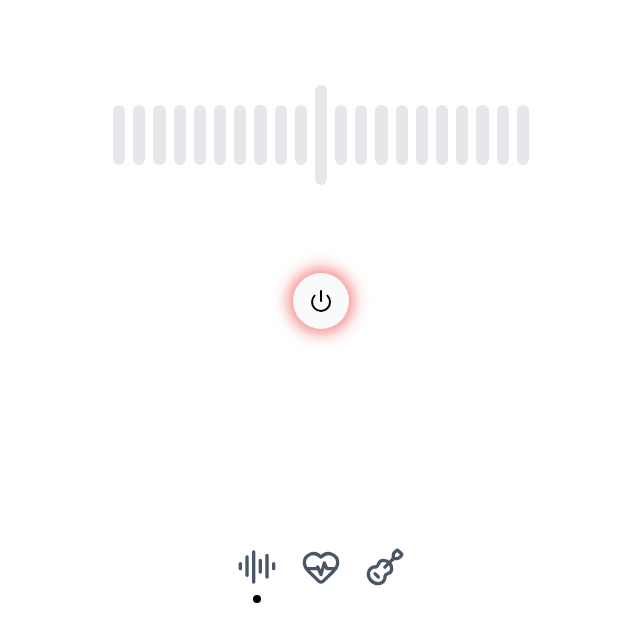
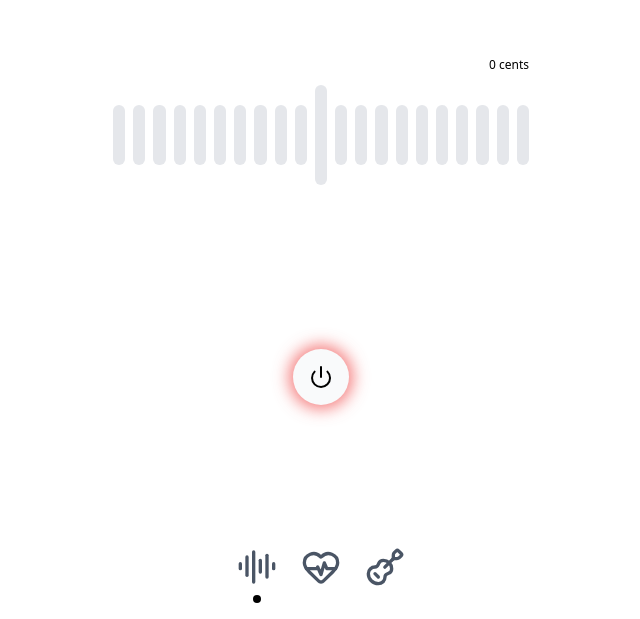
Before and after one commit to DaraghColl/guitar-practice, a React (Vite) app: page / in a window 1280 px wide. Shown: the part 181-800 px from the top of the page, without its empty margins (319-959 px from the left). Built offline with nearby package versions, Linux system fonts and the light colour scheme.

Commit message:
feat: add play pause component

```diff
--- a/src/pages/tuner/tuner.tsx
+++ b/src/pages/tuner/tuner.tsx
@@ -1,5 +1,5 @@
+import { PlayPause } from '../../components/play-pause/play-pause';
 import { useTuner } from './hooks/use-tuner';
-import { Power } from 'lucide-react';
 
 const Tuner = () => {
   const { currentNote, startTuner, stopTuner, isTunerActive } = useTuner({
@@ -8,9 +8,10 @@ const Tuner = () => {
 
   return (
     <div className="flex h-full flex-col justify-center">
-      <div className="mb-10">
+      <div className="mb-10 flex h-1/2 flex-col justify-center">
+        <div>
           <div className="mt-2 flex h-10 items-center justify-end text-xs">
-          <div>{currentNote && `${currentNote.cents} cents`}</div>
+            <div>{currentNote ? `${currentNote.cents} cents` : '0 cents'}</div>
           </div>
           <div className="flex items-center gap-2">
             {Array.from({ length: 21 }).map((_, i) => {
@@ -23,21 +24,24 @@ const Tuner = () => {
                 isInTune =
                   Math.abs(currentNote.cents) < 2.5 && isCenter && highlight;
               }
-            let background = 'bg-gray-200'; // default gray
+              let background = 'bg-gray-200';
               if (highlight) {
                 if (isInTune) {
-                background = 'bg-green-400'; // green for in-tune (closest)
-              } else if (currentNote && typeof currentNote.cents === 'number') {
+                  background = 'bg-green-400';
+                } else if (
+                  currentNote &&
+                  typeof currentNote.cents === 'number'
+                ) {
                   const absCents = Math.abs(currentNote.cents);
                   if (absCents < 15) {
-                  background = 'bg-yellow-300'; // yellow for middle
+                    background = 'bg-yellow-300';
                   } else if (absCents < 25) {
-                  background = 'bg-orange-300'; // orange for middle
+                    background = 'bg-orange-300';
                   } else {
-                  background = 'bg-red-400'; // red for furthest
+                    background = 'bg-red-400';
                   }
                 } else {
-                background = 'bg-gray-600'; // fallback cyan highlight
+                  background = 'bg-gray-600';
                 }
               }
 
@@ -58,25 +62,12 @@ const Tuner = () => {
             <div>{currentNote && currentNote.name}</div>
           </div>
         </div>
+      </div>
 
-      <div className="flex justify-center gap-4">
-        <button
-          className={`cursor-pointer rounded-full bg-gray-50 p-4 transition-shadow ${
-            isTunerActive
-              ? 'shadow-[0_0_16px_4px_rgba(34,197,94,0.7)]' // green glow when active
-              : 'shadow-[0_0_16px_4px_rgba(239,68,68,0.7)]' // red glow when inactive
-          }`}
-          onClick={() => {
-            if (isTunerActive) {
-              stopTuner();
-            } else {
-              startTuner();
-            }
-          }}
-        >
-          <Power />
-        </button>
-      </div>
+      <PlayPause
+        isPlaying={isTunerActive}
+        onPlayPauseClick={() => (isTunerActive ? stopTuner() : startTuner())}
+      />
     </div>
   );
 };
```
Lines whose indentation alone changed are shown as unchanged.
